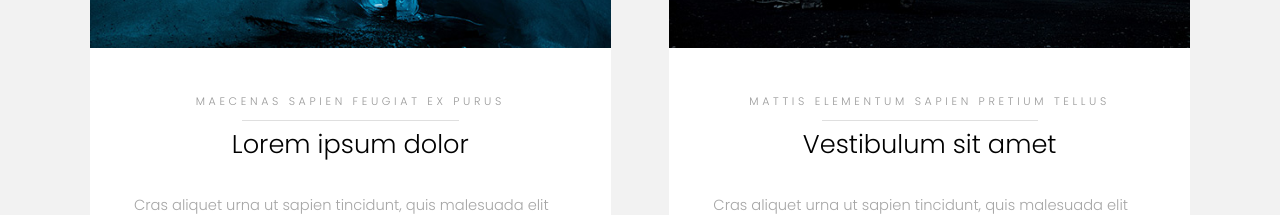
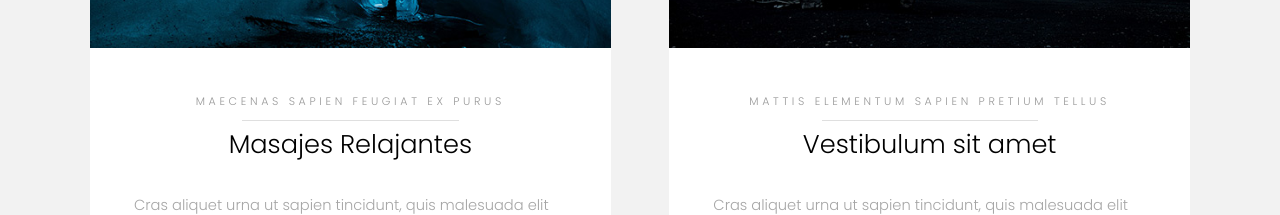
Before and after one commit to JoseJordan11/curso_git, a plain HTML site: page index.html in a window 1280 px wide. Shown: the part 900-1115 px from the top of the page. Drawn offline with Linux system fonts and the light colour scheme.

Commit message:
Proyecto 005 -Tarea 006 Cambio del Titulo - Masajes Relajantes

```diff
--- a/index.html
+++ b/index.html
@@ -90,7 +90,7 @@
 								<div class="content">
 									<header class="align-center">
 										<p>maecenas sapien feugiat ex purus</p>
-										<h2>Lorem ipsum dolor</h2>
+										<h2>Masajes Relajantes</h2>
 									</header>
 									<p> Cras aliquet urna ut sapien tincidunt, quis malesuada elit facilisis. Vestibulum sit amet tortor velit. Nam elementum nibh a libero pharetra elementum. Maecenas feugiat ex purus, quis volutpat lacus placerat malesuada.</p>
 									<footer class="align-center">
```
